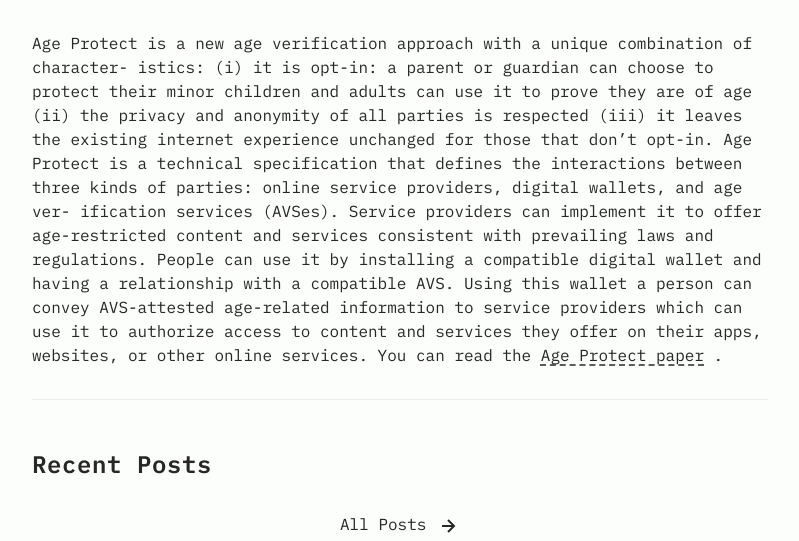
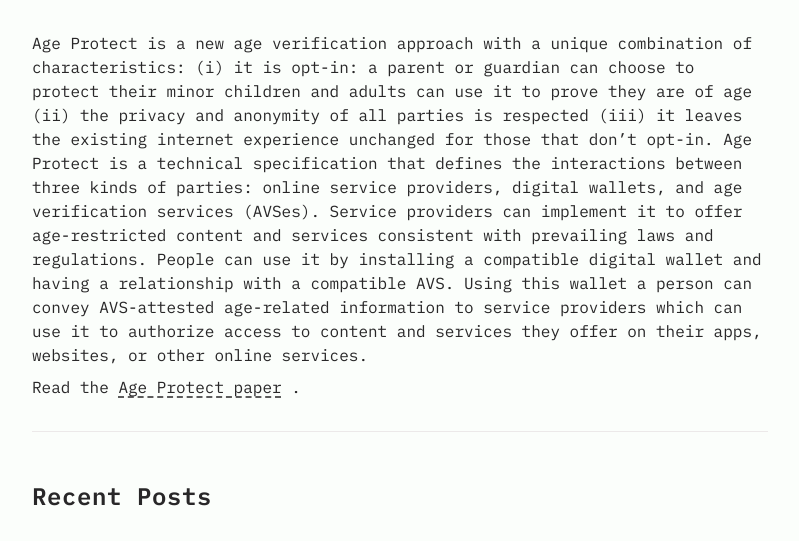
Before and after one commit to MeeFoundation/ageprotect-landing, an Astro site: page / in a window 1280 px wide. Shown: the part 258-799 px from the top of the page, without its empty margins (240-1039 px from the left). Built offline with nearby package versions, Linux system fonts and the light colour scheme; Astro itself is replaced by a stand-in of ours.

Commit message:
fixed line breaks

```diff
--- a/src/pages/index.astro
+++ b/src/pages/index.astro
@@ -41,22 +41,10 @@ const socialCount = SOCIALS.filter(social => social.active).length;
       </a>
 
       <p>
-        Age Protect is a new age verification approach with a unique combination of character-
-istics: (i) it is opt-in: a parent or guardian can choose to protect their minor children
-and adults can use it to prove they are of age (ii) the privacy and anonymity of all
-parties is respected (iii) it leaves the existing internet experience unchanged for those
-that don’t opt-in. Age Protect is a technical specification that defines the interactions
-between three kinds of parties: online service providers, digital wallets, and age ver-
-ification services (AVSes). Service providers can implement it to offer age-restricted
-content and services consistent with prevailing laws and regulations. People can use it
-by installing a compatible digital wallet and having a relationship with a compatible
-AVS. Using this wallet a person can convey AVS-attested age-related information to
-service providers which can use it to authorize access to content and services they offer
-on their apps, websites, or other online services.
-
-You can read the <LinkButton className="hover:text-skin-accent underline underline-offset-4 decoration-dashed" href="https://github.com/MeeFoundation/papers/blob/main/age-protect/age-protect.pdf">Age Protect paper</LinkButton>.
-
-
+        Age Protect is a new age verification approach with a unique combination of characteristics: (i) it is opt-in: a parent or guardian can choose to protect their minor children and adults can use it to prove they are of age (ii) the privacy and anonymity of all parties is respected (iii) it leaves the existing internet experience unchanged for those that don’t opt-in. Age Protect is a technical specification that defines the interactions between three kinds of parties: online service providers, digital wallets, and age verification services (AVSes). Service providers can implement it to offer age-restricted content and services consistent with prevailing laws and regulations. People can use it by installing a compatible digital wallet and having a relationship with a compatible AVS. Using this wallet a person can convey AVS-attested age-related information to service providers which can use it to authorize access to content and services they offer on their apps, websites, or other online services.
+</p>
+	<p>
+	Read the <LinkButton className="hover:text-skin-accent underline underline-offset-4 decoration-dashed" href="https://github.com/MeeFoundation/papers/blob/main/age-protect/age-protect.pdf">Age Protect paper</LinkButton>.
       </p>
       {
         // only display if at least one social link is enabled
```
